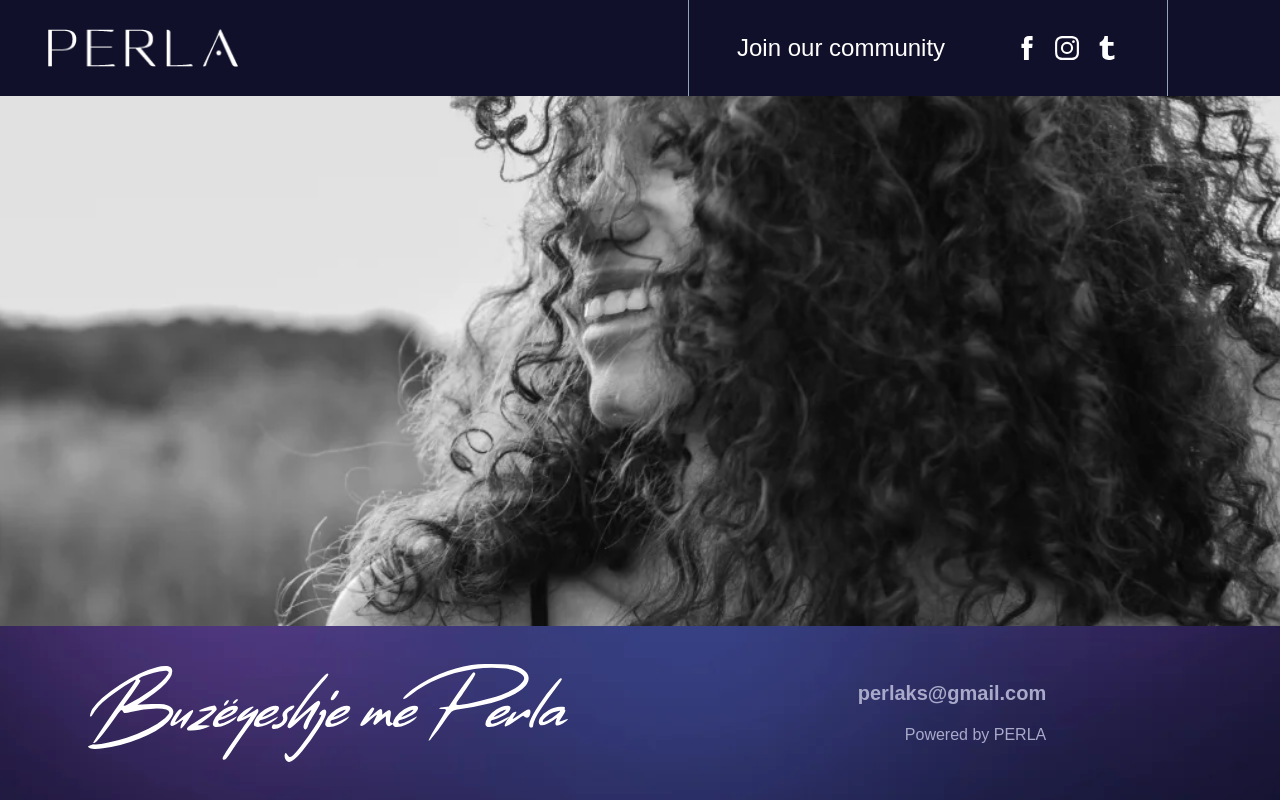
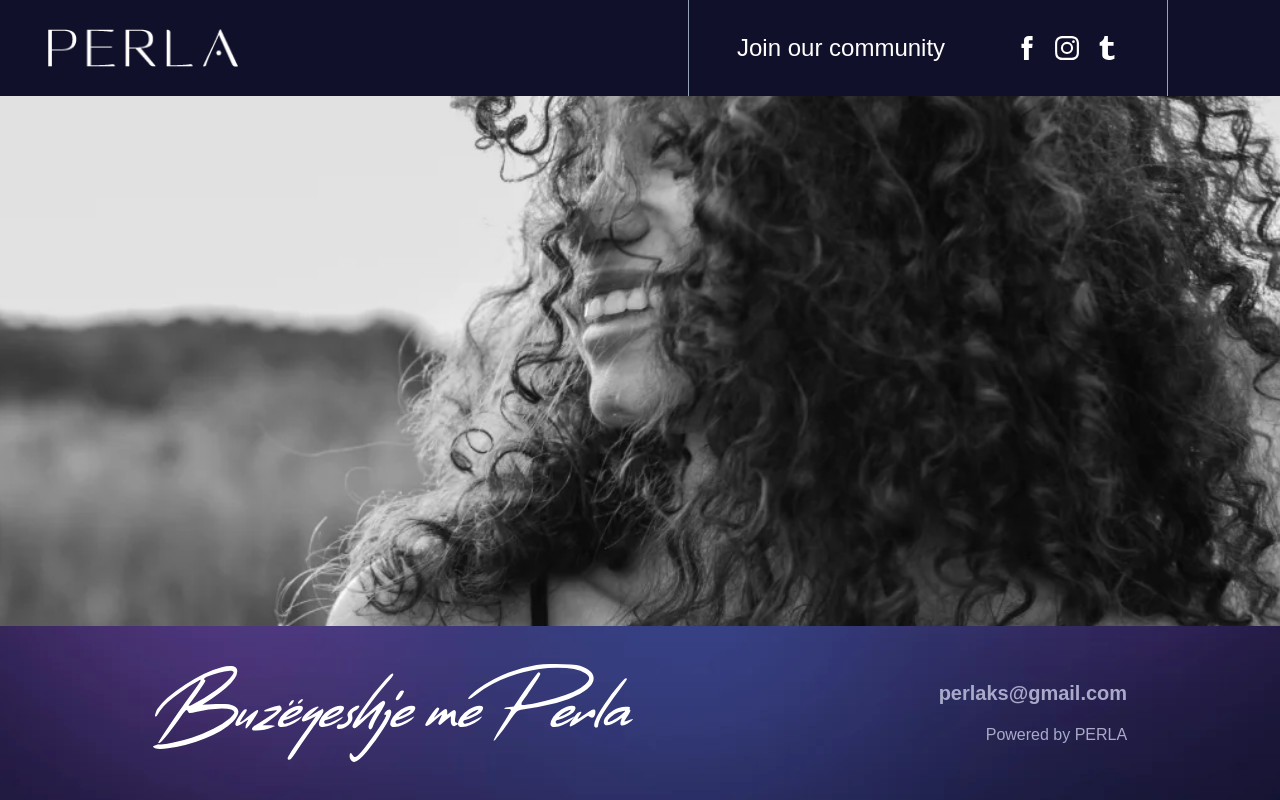
Before and after one commit to kushtrimhyseni/perla, a Next.js app: page / in a window 1280 px wide. Built offline with nearby package versions, Linux system fonts and the light colour scheme.

Commit message:
Hot fixes

```diff
--- a/app/components/footer/Footer.jsx
+++ b/app/components/footer/Footer.jsx
@@ -3,7 +3,7 @@ import { RightContent } from "./RightContent";
 
 export const Footer = () => {
   return (
-    <div className="max-h-screen w-full flex-grow p-4 bg-[#10102b] bg-footer-bg bg-no-repeat grid grid-cols-1 lg:grid-cols-2 place-items-center">
+    <div className="max-h-screen w-full flex-grow p-4 bg-[#10102b] bg-footer-bg bg-no-repeat flex flex-col gap-8 lg:flex-row justify-center lg:justify-around items-center">
       <LeftContent />
       <RightContent />
     </div>
```
Also changed, not shown: app/components/footer/LeftContent.jsx (+1 -1 lines).
